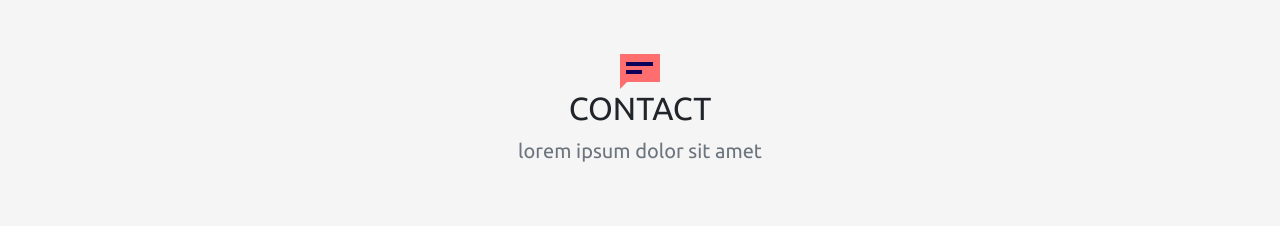
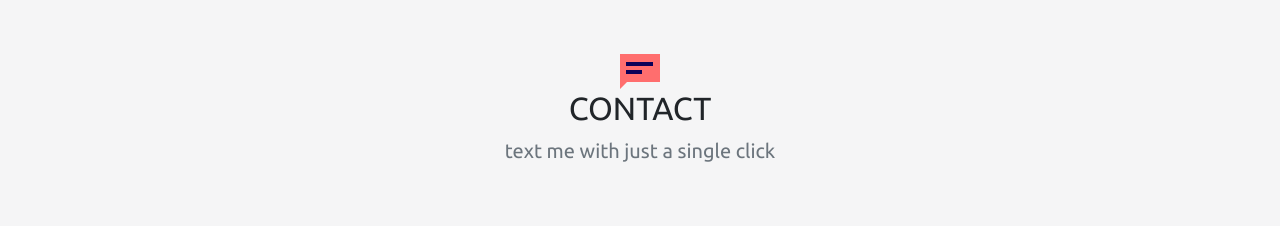
Before and after one commit to thexdev/the-purple, a React (Create React App) app: page / in a window 1280 px wide. Shown: the part 4320-4546 px from the top of the page. Built offline with nearby package versions, Linux system fonts and the light colour scheme; no server answers.

Commit message:
moved "icon" outside of the component

```diff
--- a/src/components/contact-form/index.js
+++ b/src/components/contact-form/index.js
@@ -1,18 +1,22 @@
-import React, { memo } from "react";
-import Section from "components/section";
-import MessageForm from "./message-form";
-import Illustration from "./illustration";
+import React, { memo } from 'react';
+import Section from 'components/section';
+import MessageForm from './message-form';
+import Illustration from './illustration';
 
-import message from "assets/images/icon/message.svg";
+import message from 'assets/images/icon/message.svg';
+
+const icon = {
+  name: message,
+  alternative: 'message icon',
+};
 
 const ContactForm = () => {
-  const icon = {
-    name: message,
-    alternative: "message icon"
-  };
-
   return (
-    <Section title="contact" subtitle="lorem ipsum dolor sit amet" icon={icon}>
+    <Section
+      title="contact"
+      subtitle="text me with just a single click"
+      icon={icon}
+    >
       <MessageForm />
       <Illustration />
     </Section>
```
